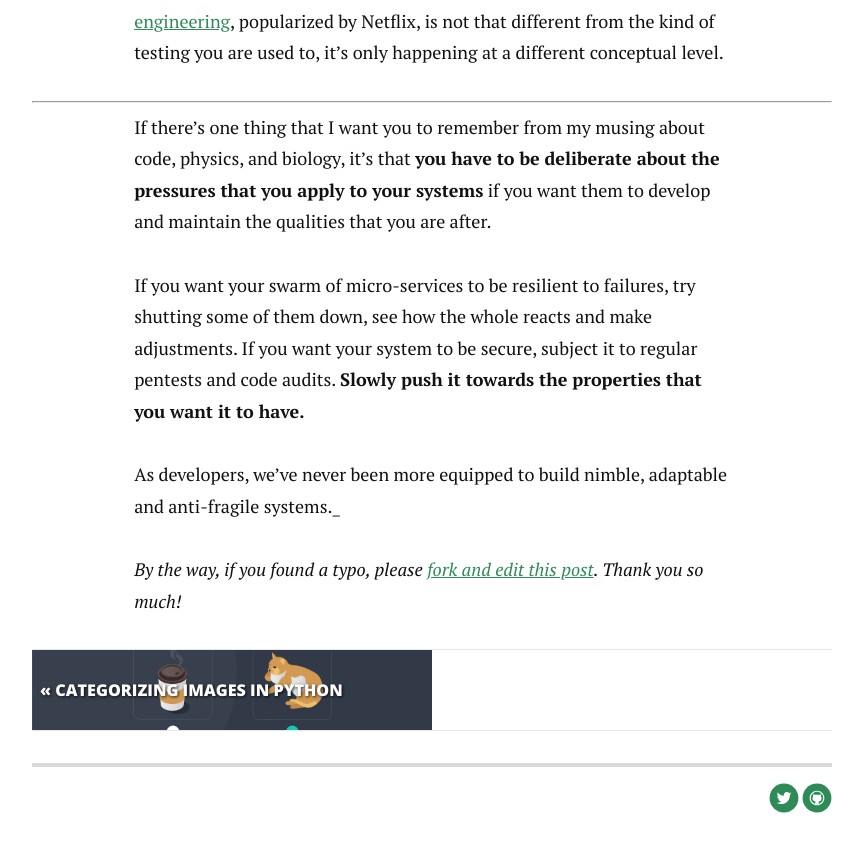
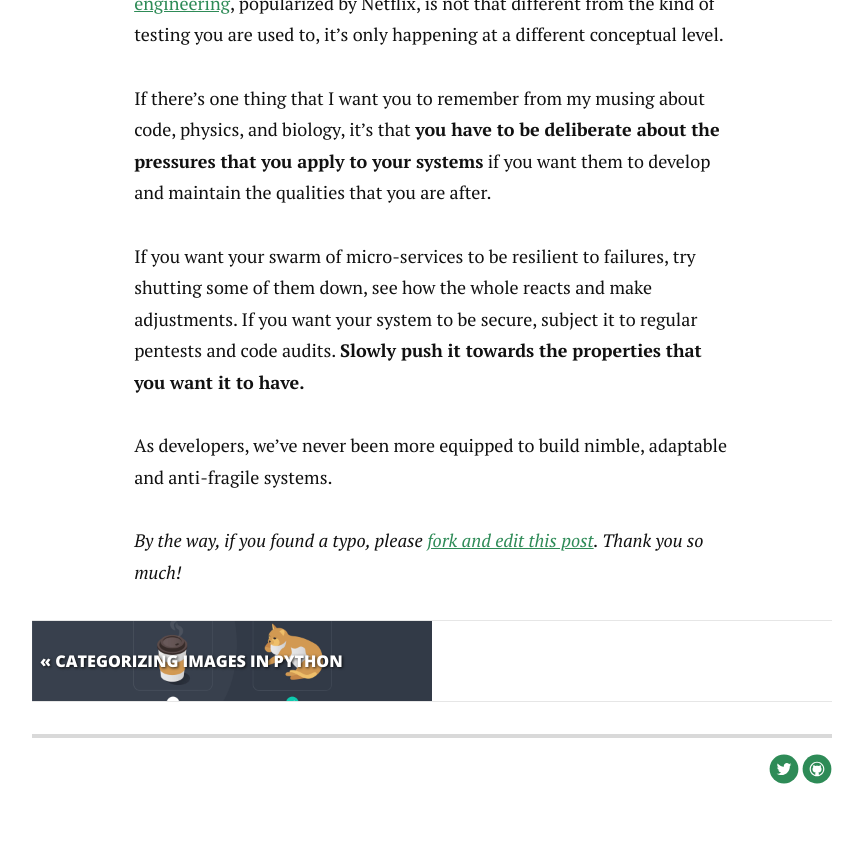
Before and after one commit to marcaube/marcaube.github.io, a Jekyll site: the page built from _posts/2020-06-16-code-stress-and-entropy.md, in a window 1280 px wide and 900 px high, scrolled down 5144 px. Shown: the top 852 px of the window, without its empty margins (208-1071 px from the left). Built offline with Jekyll 4.4.1, drawn with Linux system fonts in a browser that asks for light colours; nearby versions of some CDN libraries; comment, search, counter and statistics services are not loaded; some of the changed text lies outside the part shown.

Commit message:
Fix a few formatting issues

```diff
--- a/_posts/2020-06-16-code-stress-and-entropy.md
+++ b/_posts/2020-06-16-code-stress-and-entropy.md
@@ -6,7 +6,7 @@
 canonical: https://medium.com/poka-techblog/code-stress-and-entropy-920c8880744d
 ---
 
-_This is a repost of a piece I wrote [on Medium](https://medium.com/poka-techblog/code-stress-and-entropy-920c8880744d).
+_This is a repost of a piece I wrote [on Medium](https://medium.com/poka-techblog/code-stress-and-entropy-920c8880744d)._
 
 ## Code as a living thing
 
@@ -24,8 +24,6 @@
 This disorder increases over time. Therefore, time is one of the major forces that will apply stress to your codebase. This slow deterioration of software over time is often referred to as ["code rot", or "software rot"](https://en.wikipedia.org/wiki/Software_rot). Your software itself does not decay, but it becomes less and less adapted to its environment, like a living organism that does not develop new mechanisms to cope with outside stress.
 
 All of this sounds bad, but stress can also be a good thing.
-
----
 
 
 ## Anti-fragility: Gaining from disorder
@@ -60,10 +58,9 @@
 
 First, you start with a hypothesis, like "this function should react this way when receiving this input", or "a new database read-replica should spin up when the load gets over this level". Then you subject your code or your system to it, and make different assertions about the results. [Chaos engineering](http://principlesofchaos.org/), popularized by Netflix, is not that different from the kind of testing you are used to, it's only happening at a different conceptual level.
 
----
 
 If there's one thing that I want you to remember from my musing about code, physics, and biology, it's that **you have to be deliberate about the pressures that you apply to your systems** if you want them to develop and maintain the qualities that you are after.
 
 If you want your swarm of micro-services to be resilient to failures, try shutting some of them down, see how the whole reacts and make adjustments. If you want your system to be secure, subject it to regular pentests and code audits. **Slowly push it towards the properties that you want it to have.**
 
-As developers, we've never been more equipped to build nimble, adaptable and anti-fragile systems._
+As developers, we've never been more equipped to build nimble, adaptable and anti-fragile systems.
```
